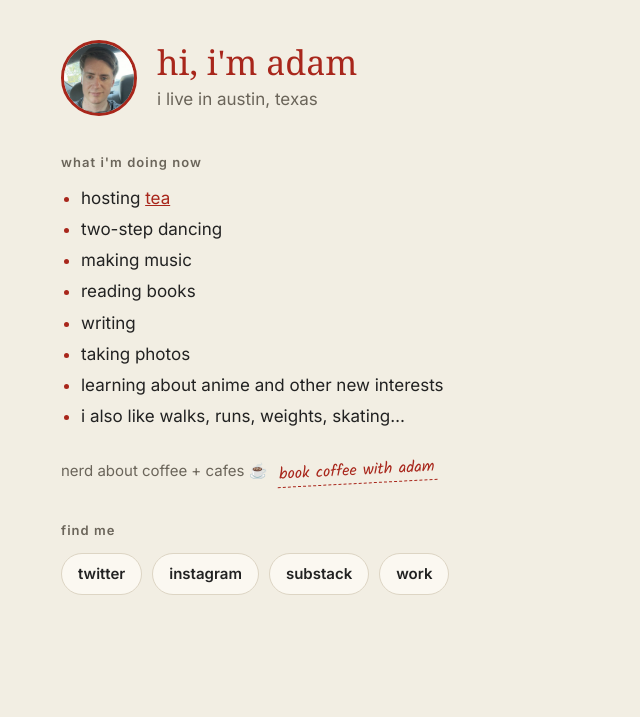
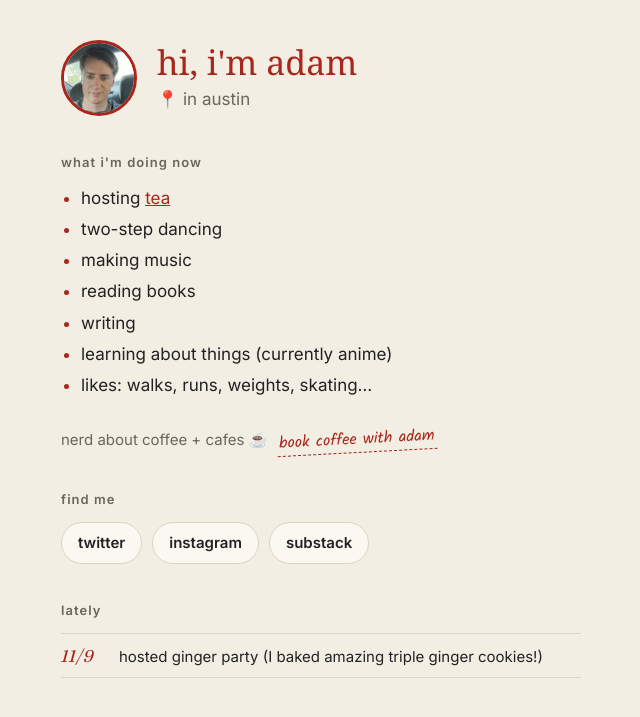
Before and after one commit to adamisom/adamisom.github.io, a Jekyll site: the page built from hi/index.html, in a window 1280 px wide. Shown: the top 717 px of the page, without its empty margins (319-959 px from the left). Built offline with Jekyll 4.4.1, drawn with Linux system fonts in a browser that asks for light colours; some web fonts are replaced.

Commit message:
/hi: lately feed, pin in austin, shorter list, no work button, smaller header on phones

```diff
--- /dev/null
+++ b/_data/lately.yml
@@ -0,0 +1,3 @@
+# Short dated updates shown on /hi and /now under "lately", newest first.
+- date: "11/9"
+  text: "hosted ginger party (I baked amazing triple ginger cookies!)"
--- a/_includes/hi.html
+++ b/_includes/hi.html
@@ -7,7 +7,7 @@
 <meta name="description" content="adam isom in austin: what i'm doing these days, and where to find me.">
 <link rel="preconnect" href="https://fonts.googleapis.com">
 <link rel="preconnect" href="https://fonts.gstatic.com" crossorigin>
-<link href="https://fonts.googleapis.com/css2?family=Plaster&family=Kalam&family=Inter:wght@400;600&display=swap" rel="stylesheet">
+<link href="https://fonts.googleapis.com/css2?family=Plaster&family=Kalam&family=Fraunces:ital@1&family=Inter:wght@400;600&display=swap" rel="stylesheet">
 <style>
   :root { --bg:#f2eee3; --card:#fbf8f1; --ink:#222; --red:#a8261b; --muted:#6b655a; --rule:#ddd5c4; }
   @media (prefers-color-scheme: dark) {
@@ -36,7 +36,11 @@
   .links a { text-decoration:none; color:var(--ink); background:var(--card); border:1px solid var(--rule); border-radius:999px; padding:8px 16px; font-weight:600; font-size:15px; }
   .links a:hover { border-color:var(--red); color:var(--red); }
   a { color:var(--red); }
-  @media (max-width:420px) { header { flex-direction:column; align-items:flex-start; } }
+  ul.lately { list-style:none; }
+  ul.lately li { display:grid; grid-template-columns:3rem 1fr; gap:10px; align-items:baseline; padding:8px 0; border-bottom:1px solid var(--rule); font-size:15px; }
+  ul.lately li:first-child { border-top:1px solid var(--rule); }
+  .lately-date { font-family:Fraunces,Georgia,serif; font-style:italic; font-size:17px; color:var(--red); }
+  @media (max-width:420px) { header { gap:14px; } .photo { width:64px; height:64px; } h1 { font-size:25px; } .sub { font-size:15px; margin-top:2px; } }
 </style>
 </head>
 <body>
@@ -46,7 +50,7 @@
     <img class="photo" src="/hi/adam.jpg" alt="adam" onerror="this.style.visibility='hidden'">
     <div>
       <h1>hi, i'm adam</h1>
-      <p class="sub">i live in austin, texas</p>
+      <p class="sub">📍 in austin</p>
     </div>
   </header>
 
@@ -58,9 +62,8 @@
     <li>making music</li>
     <li>reading books</li>
     <li>writing</li>
-    <li>taking photos</li>
-    <li>learning about anime and other new interests</li>
-    <li>i also like walks, runs, weights, skating…</li>
+    <li>learning about things (currently anime)</li>
+    <li>likes: walks, runs, weights, skating…</li>
   </ul>
 
   <p class="nerd"><span>nerd about coffee + cafes ☕</span>
@@ -85,8 +88,12 @@
     <a href="https://x.com/adam__isom/highlights">twitter</a>
     <a href="https://www.instagram.com/adam__isom/">instagram</a>
     <a href="https://substack.com/@adamisom">substack</a>
-    <a href="/">work</a>
   </p>
+
+  <h2>lately</h2>
+  <ul class="lately">
+{% for item in site.data.lately %}    <li><span class="lately-date">{{ item.date }}</span> <span>{{ item.text }}</span></li>
+{% endfor %}  </ul>
 
 {% if include.now %}  <p class="away">if you're not from austin, texas—well, that's where i live, happy to get coffee/tea/etc if you're in town!</p>
 {% endif %}</main>
```
Also changed, not shown: css/site.css (line endings or trailing spaces).
